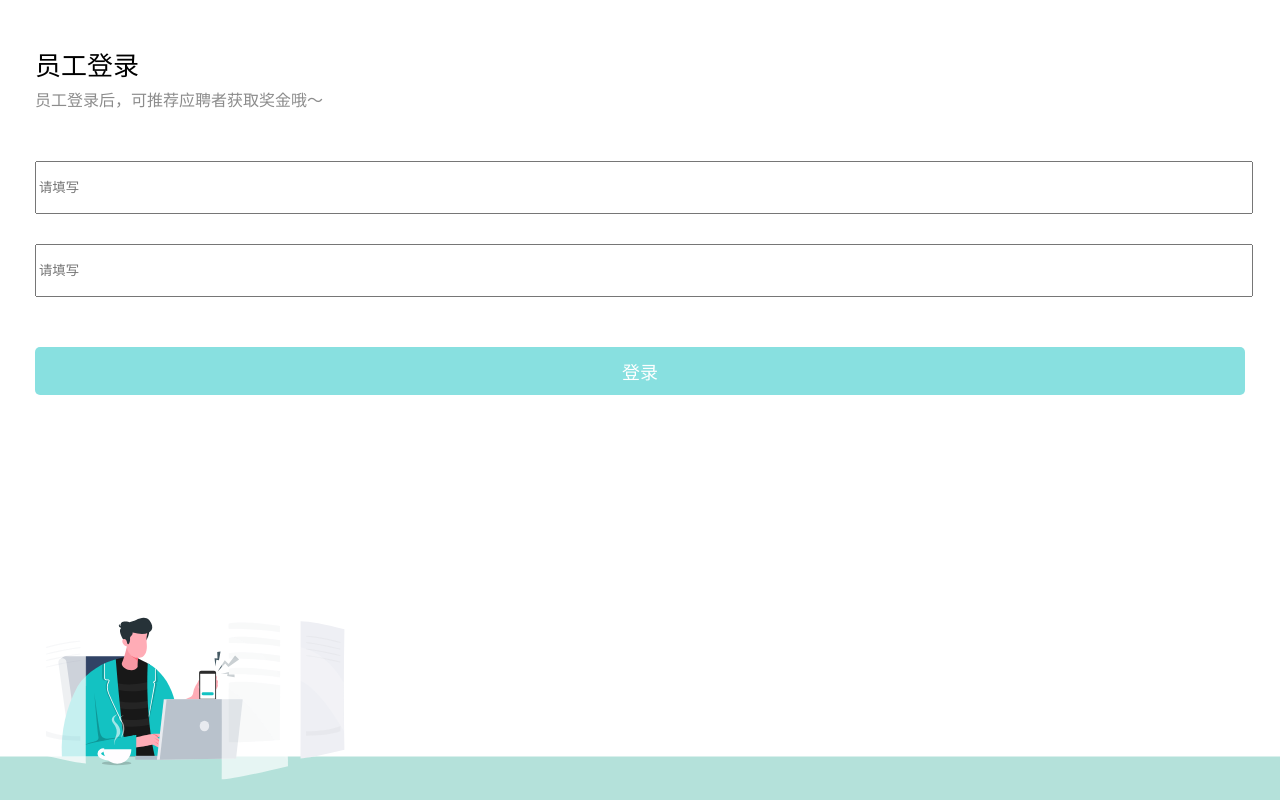
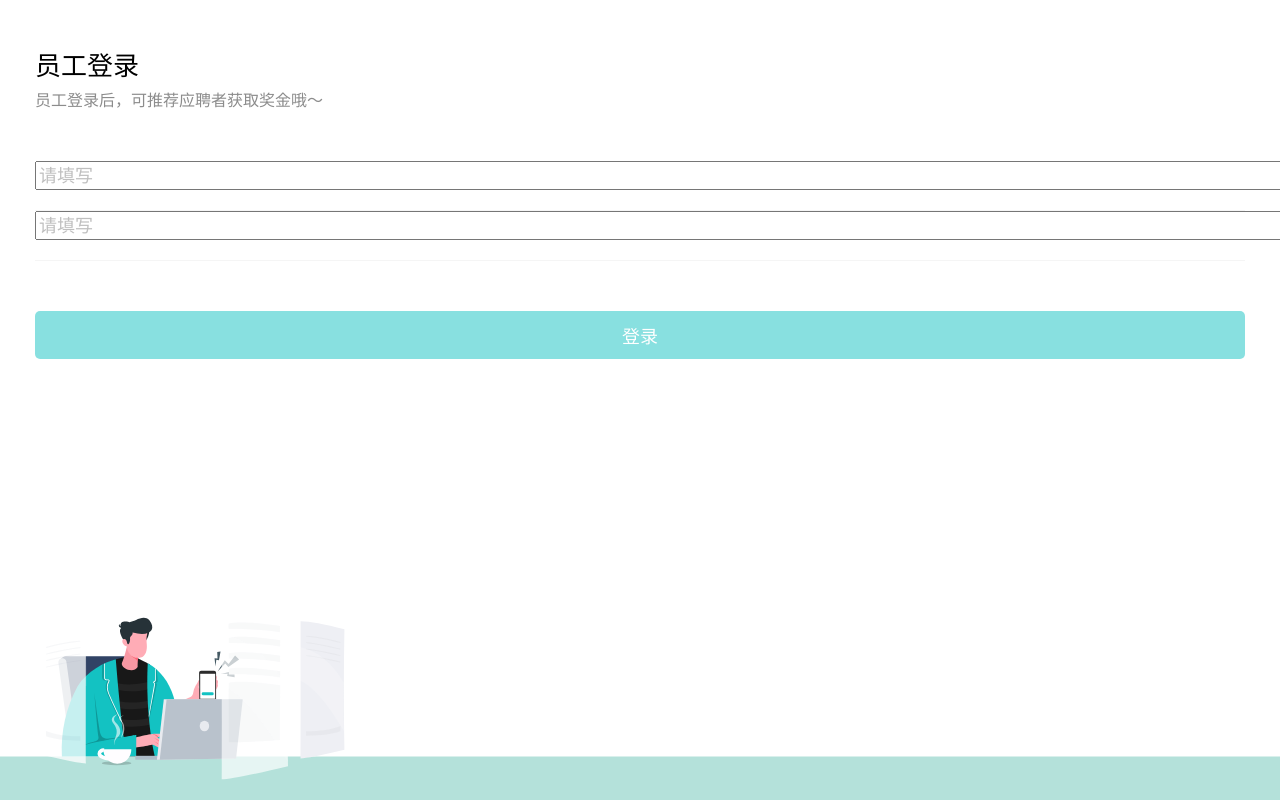
Before and after one commit to PandaCamp/recruitment-stage-2-trial, a React (Create React App) app: page / in a window 1280 px wide. Built offline with nearby package versions, Linux system fonts and the light colour scheme.

Commit message:
input提交

```diff
--- /dev/null
+++ b/src/components/input/index.module.scss
@@ -0,0 +1,99 @@
+input {
+    padding-right: 30px;
+    width: 100%;
+}
+input:focus {
+    caret-color: #13C2C2
+
+}
+input::-webkit-input-placeholder, textarea::-webkit-input-placeholder {
+    font-family: PingFangSC-Light;
+    font-size: 18px;
+    color: #BFBFBF;
+    font-weight: 200;
+}
+.inputItemContainer {
+    width: 100%;
+    .fieldName {
+        font-size: 14px;
+        padding: 20px 0 10px 0;
+        color: #8C8C8C;
+    }
+    .inputBox {
+        display: flex;
+        justify-content: flex-start;
+        .fieldLeft {
+            font-size: 18px;
+
+            .toggleState {
+                margin: 0 5px;
+                // border-right: 1px solid #d9d9d9;
+            }
+            .splitLine {
+                vertical-align: middle;
+                display: inline-block;
+
+                width: 1px;
+                height: 20px;
+                margin-right: 10px;
+
+                background-color: #D9D9D9 ;
+            }
+        }
+        .inputRight {
+            position: relative;
+            flex: 1;
+            .input {
+                padding-top: 3px;
+                font-size: 18px;
+                margin-bottom: 20px;
+                &:disabled {
+                    background-color: #fff;
+                    color: #8C8C8C;
+                }
+                // background-image: url(https://ss1.bdstatic.com/70cFuXSh_Q1YnxGkpoWK1HF6hhy/it/u=1089874897,1268118658&fm=26&gp=0.jpg);/*设置小图标*/
+                // background-repeat: no-repeat;/*背景小图标不重复*/
+                // background-position: 100% 0px;/*小图标在input的位置*/
+                // background-size: 15px 15px;/*小图标的大小*/
+                // padding: 8px 10px 8px 40px;/*设置input内边距*/
+            }
+            .close {
+                position: absolute;
+                right: 10px;
+                top: 0;
+                color: #666666;
+                width: 10px;
+                height: 10px;
+
+            }
+        }
+    }
+    .line {
+        background-color: #f5f5f5;
+        height: 1px
+    }
+    .lineStyle {
+        background:#13C2C2;
+        animation: line .15s ease-in;
+        height: 1px
+
+    }
+    @keyframes line {
+        0% {
+            width: 0px;
+        }
+        100% {
+            width: 375px;
+        }
+    }
+    .errorArea {
+        color: red;
+        font-size: 14px;
+        padding-top: 10px;
+
+    }
+    .errorLine {
+        background-color: red;
+        height: 1px
+    }
+}
--- a/src/components/input/index.tsx
+++ b/src/components/input/index.tsx
@@ -1,14 +1,71 @@
-import React, {FC} from 'react'
-import './styles.css'
+import React,{FC} from 'react'
+// import CmpDemo from "@beisen-phoenix/demo-container"
+import style from './index.module.scss'
+
 interface InputProps {
-  value?: string
-  style?: React.CSSProperties
-  placeholder?: string
+    clearIcon?: React.ReactNode
+    field?:string // 控件的字段名称
+    placeHolder?: string // 输入框的提示信息
+    fieldShow?: boolean // 其它的字段是否需要展示
+    errorMessage?: string // 错误信息提示
+    value?: string // 默认的value值
+    disabled?: boolean // 输入框是否禁止状态
+    handleDialog?: () => void // 触发手机号弹窗的事件
 }
 
+const Input: FC<InputProps> = props => {
+    const {clearIcon='X'} = props
+    let lineRefEle = React.useRef<HTMLDivElement>(null);
+    let inputRefEle = React.useRef<HTMLInputElement>(null);
+    let [flag, setFlag] = React.useState(false) // 控制按钮显示
+    const handleFocus = function() :void {
+        lineRefEle.current!.className = style["lineStyle"];
+        setFlag(true);
+    }
+    const handleBlur = () :void => {
+        lineRefEle.current!.className = style["line"];
+        setFlag(false);
+    }
+    const clearInput = () :void => {
+        console.log(2222);
 
+        inputRefEle.current!.value = '';
+    }
+    return (
+        <div className={style["inputItemContainer"]}>
 
-const Input: FC<InputProps> = (props) => {
-  return <input placeholder={props.placeholder ?? '请填写'} {...props} value={props.value ?? ''} />
+            {props.field && <div className={style["fieldName"]}>
+                {props.field}&nbsp;<span style={{color: "red"}}>{props.disabled ?? "*"}</span>
+            </div>}
+            <div className={style["inputBox"]}>
+                {props.fieldShow &&
+                <div
+                    className={style["fieldLeft"]}
+                    style={{color: props.disabled ? '#8c8c8c': ''}}
+                >
+                    <label>{props.disabled?'+86':"大陆手机号"}</label>
+                    <span onClick={props.handleDialog} className={style["toggleState"]}>^</span>
+                    <span className={style["splitLine"]}></span>
+                </div>}
+                <div className={style["inputRight"]}>
+                    <input onFocus={handleFocus}
+                    onBlur={handleBlur}
+                    type="text"
+                    placeholder={props.placeHolder ?? "请填写"}
+                    ref={inputRefEle}
+                    className={style["input"]}
+                    value={props.value}
+                    disabled={props.disabled}
+
+                    />
+                    <div className={style["close"]} onClick={clearInput} style={{display: flag?"block":"none"}}>{clearIcon}</div>
+                </div>
+            </div>
+            <div ref={lineRefEle} className={props.errorMessage ? style["errorLine"] : style["line"]} ></div>
+            {props.errorMessage && <div className={style["errorArea"]}>{props.errorMessage}</div>}
+        </div>
+    )
+
 }
+
 export default Input
--- a/src/components/input/styles.css
+++ /dev/null
@@ -1,2 +0,0 @@
-:root {
-}
--- a/src/components/input2/index.module.scss
+++ /dev/null
@@ -1,93 +0,0 @@
-input {
-  padding-right: 30px;
-  width: 100%;
-  outline: none;
-  border: none;
-}
-input:focus {
-  caret-color: #13c2c2;
-}
-input::-webkit-input-placeholder,
-textarea::-webkit-input-placeholder {
-  font-family: PingFangSC-Light;
-  font-size: 18px;
-  color: #bfbfbf;
-  font-weight: 200;
-}
-.inputItemContainer {
-  width: 100%;
-  .fieldName {
-    font-size: 14px;
-    padding: 20px 0 10px 0;
-    color: #8c8c8c;
-  }
-  .inputBox {
-    display: flex;
-    justify-content: flex-start;
-    .fieldLeft {
-      // width: 60%;
-      font-size: 18px;
-      .splitLine {
-        vertical-align: top;
-        display: inline-block;
-        width: 1px;
-        height: 21px;
-        margin-left: 5px;
-        background-color: #d9d9d9;
-      }
-    }
-    .inputRight {
-      position: relative;
-      width: 100%;
-      .input {
-        font-size: 18px;
-        width: 100%;
-        margin-bottom: 20px;
-        &:disabled {
-          background-color: #fff;
-          color: #8c8c8c;
-        }
-        // background-image: url(https://ss1.bdstatic.com/70cFuXSh_Q1YnxGkpoWK1HF6hhy/it/u=1089874897,1268118658&fm=26&gp=0.jpg);/*设置小图标*/
-        // background-repeat: no-repeat;/*背景小图标不重复*/
-        // background-position: 100% 0px;/*小图标在input的位置*/
-        // background-size: 15px 15px;/*小图标的大小*/
-        // padding: 8px 10px 8px 40px;/*设置input内边距*/
-      }
-      .close {
-        position: absolute;
-        right: 10px;
-        top: 0;
-        color: #666666;
-        width: 10px;
-        height: 10px;
-      }
-    }
-  }
-}
-
-.line {
-  background-color: #f5f5f5;
-  height: 1px;
-}
-.lineStyle {
-  background: #13c2c2;
-  animation: line 0.15s ease-in;
-  height: 1px;
-}
-@keyframes line {
-  0% {
-    width: 0px;
-  }
-  100% {
-    width: 375px;
-  }
-}
-.errorArea {
-  color: red;
-  font-size: 14px;
-  padding-top: 10px;
-}
-.errorLine {
-  background-color: red;
-  height: 1px;
-}
```
